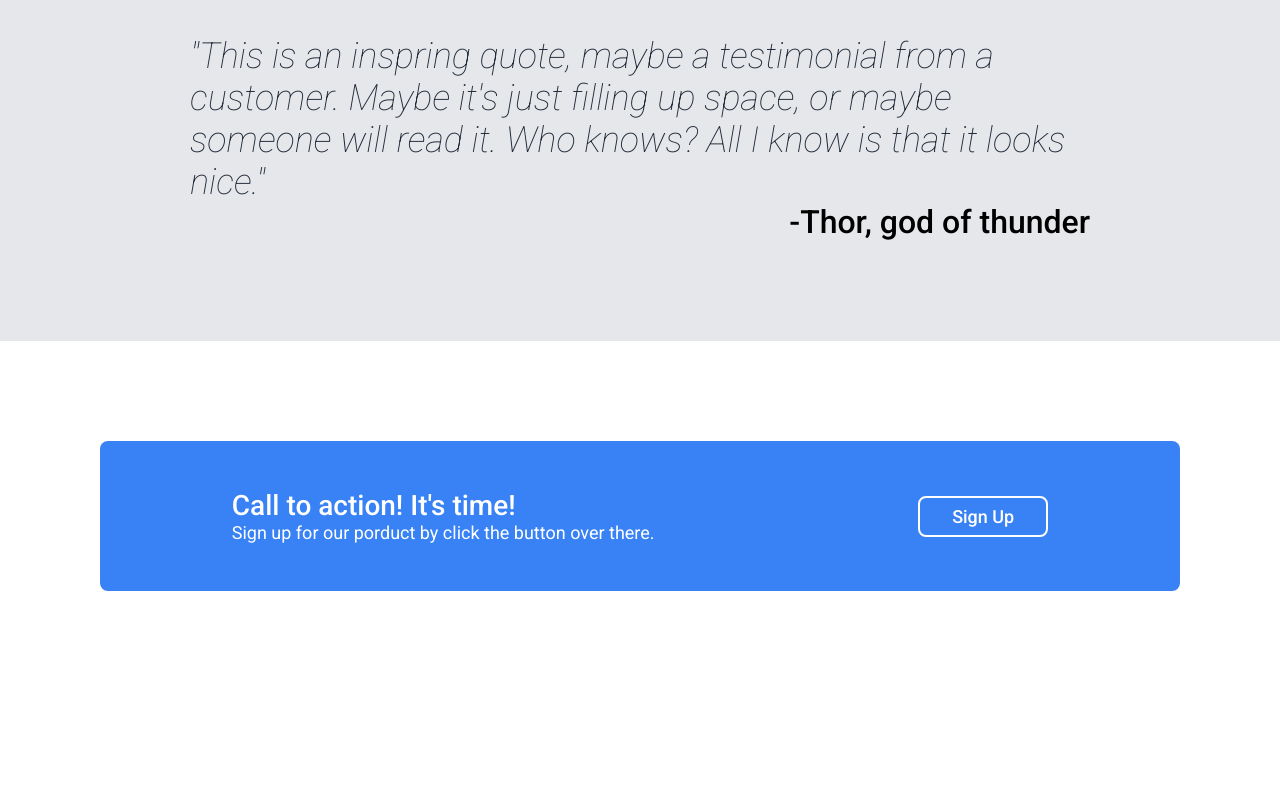
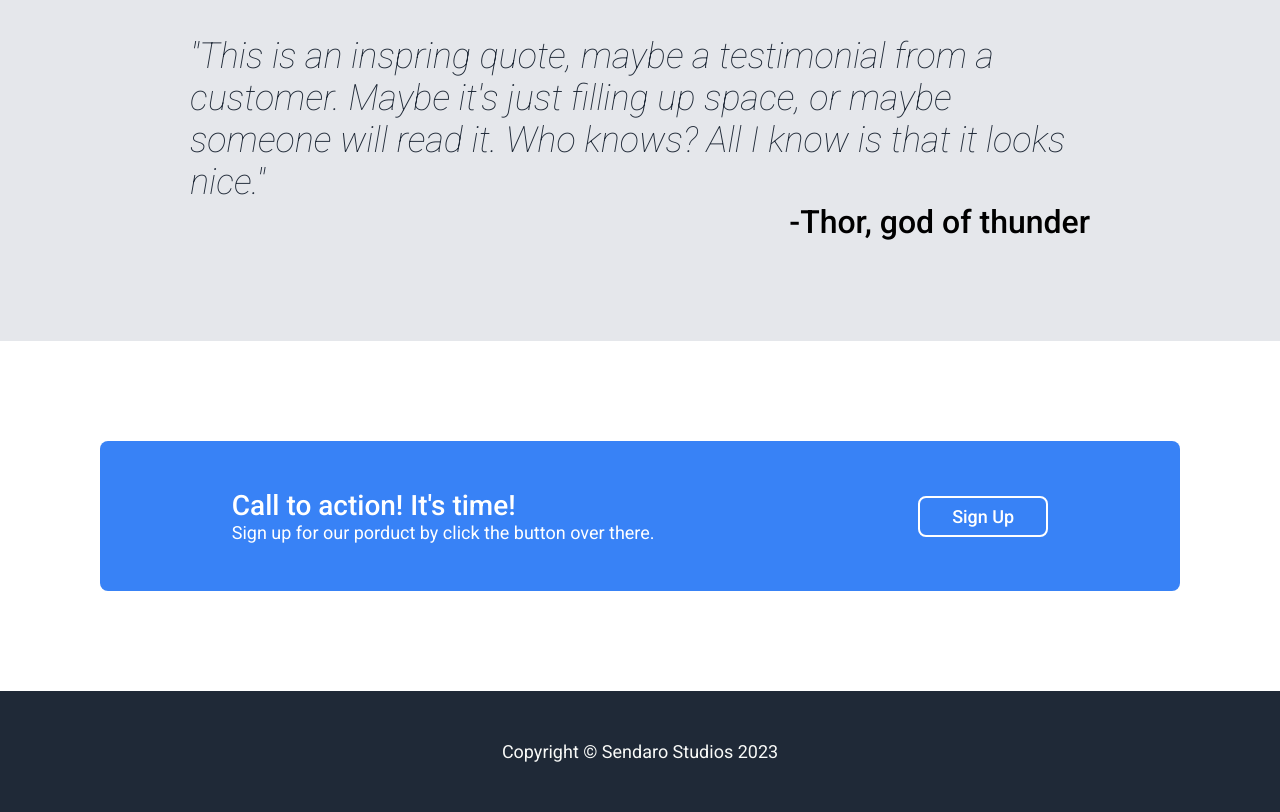
Before and after one commit to DarkSrtker/Landing-Page, a plain HTML site: page index.html in a window 1280 px wide. Shown: the part 1057-1869 px from the top of the page. Before the commit the page ends 1748 px from the top, so only its background shows below. Drawn offline with Linux system fonts and the light colour scheme.

Commit message:
Finished site footer and overall site in general

```diff
--- a/index.html
+++ b/index.html
@@ -76,6 +76,10 @@
                 <button class="action-button">Sign Up</button>
             </div>
         </div>
+
+        <div class="footer">
+            <div class="footer-text">Copyright &#169; Sendaro Studios 2023</div>
+        </div>
         </div>
     </body>
 </html>
--- a/styles.css
+++ b/styles.css
@@ -197,3 +197,16 @@ ul{
     border-radius: 8px;
     padding: 8px 32px;
 }
+
+.footer{
+    background-color: #1f2937;
+    padding: 50px;
+    display: flex;
+    justify-content: center;
+    align-items: center;
+}
+
+.footer-text{
+    color: #f9faf8;
+    font-size: 18px;
+}
```
